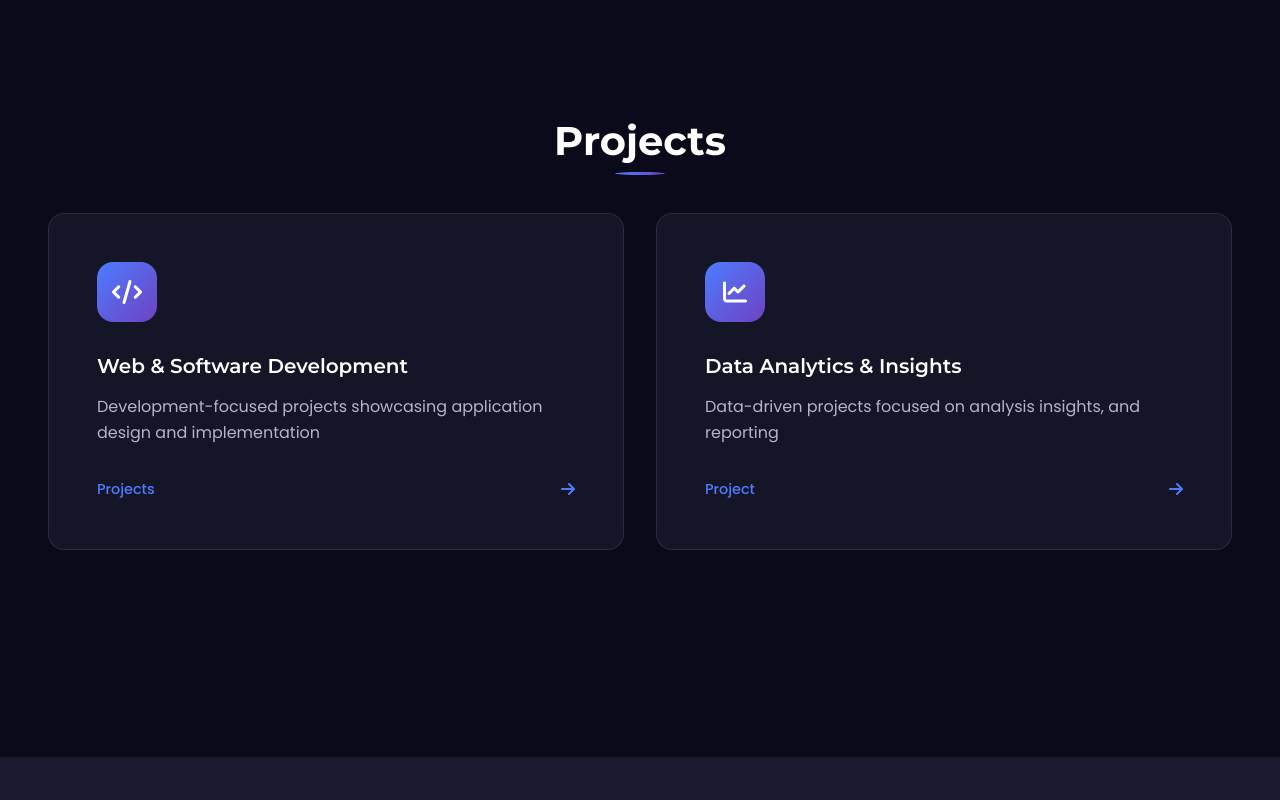
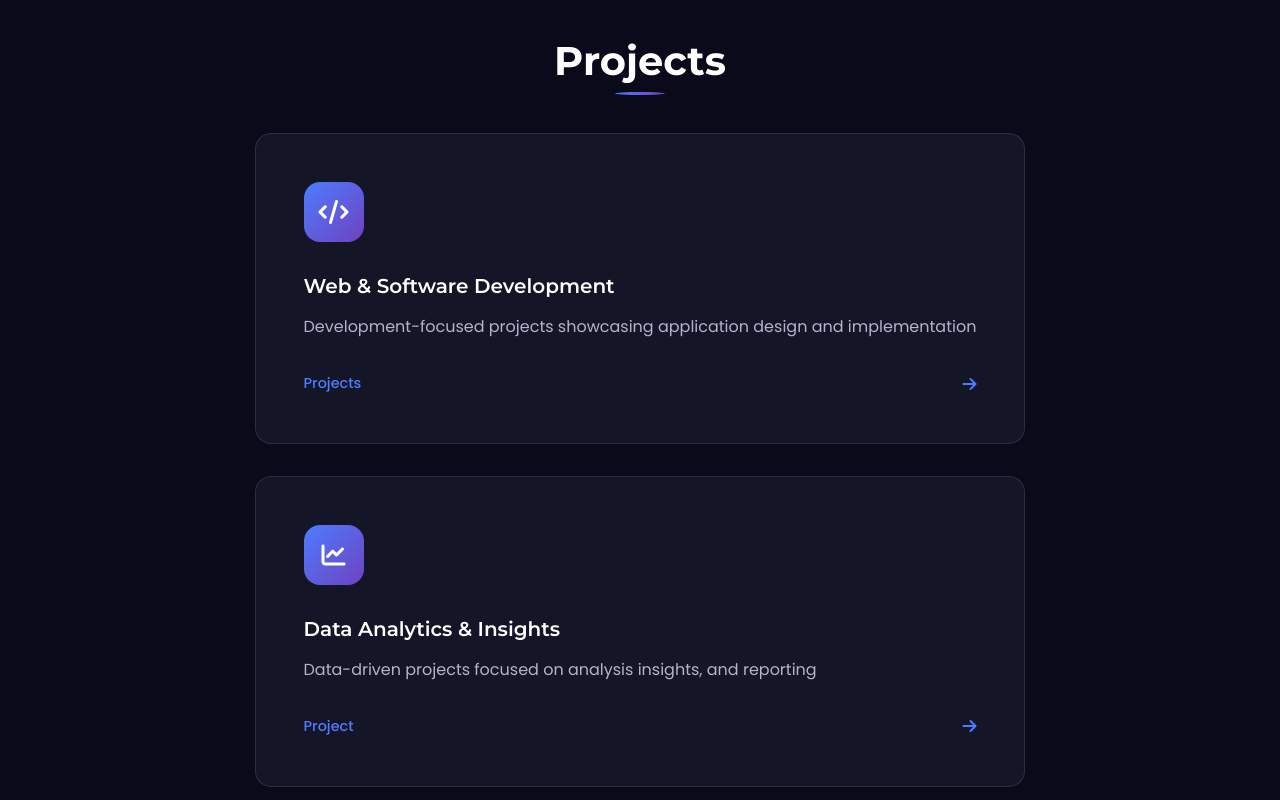
Before and after one commit to Ad4rshS/portfolio.adarsh444, a plain HTML site: page index.html in a window 1280 px wide. Shown: the part 3800-4600 px from the top of the page. Drawn offline with nearby package versions, Linux system fonts and the light colour scheme.

Commit message:
Improve layout and bright mode colors
- Change project categories from horizontal grid to vertical flex layout
- Reduce max-width from 1200px to 800px for better vertical alignment
- Optimize bright mode colors for better module distinction:
  * Darken background colors (#f1f3f5, #212529)
  * Increase shadow and border opacity for better depth
  * Improve text contrast and readability

```diff
--- a/styles.css
+++ b/styles.css
@@ -89,14 +89,14 @@
 
 /* Light Mode Theme (For Future Toggle) */
 .light-mode {
-    --bg-primary: #f5f5ff;
-    --bg-secondary: #eaeaff;
+    --bg-primary: #f1f3f5;
+    --bg-secondary: #e9ecef;
     --bg-tertiary: #ffffff;
-    --text-primary: #121225;
-    --text-secondary: #4a4a6a;
-    --shadow-color: rgba(0, 0, 0, 0.1);
-    --card-bg: rgba(255, 255, 255, 0.9);
-    --border-color: rgba(0, 0, 0, 0.1);
+    --text-primary: #212529;
+    --text-secondary: #495057;
+    --shadow-color: rgba(0, 0, 0, 0.12);
+    --card-bg: rgba(255, 255, 255, 0.98);
+    --border-color: rgba(0, 0, 0, 0.12);
 }
 
 /* Light mode header and particles adjustments */
@@ -573,10 +573,10 @@ section {
 
 /* Project Categories */
 .project-categories {
-    display: grid;
-    grid-template-columns: repeat(auto-fit, minmax(300px, 1fr));
+    display: flex;
+    flex-direction: column;
     gap: var(--spacing-md);
-    max-width: 1200px;
+    max-width: 800px;
     margin: 0 auto;
     margin-bottom: var(--spacing-lg);
     overflow-x: hidden;
```
